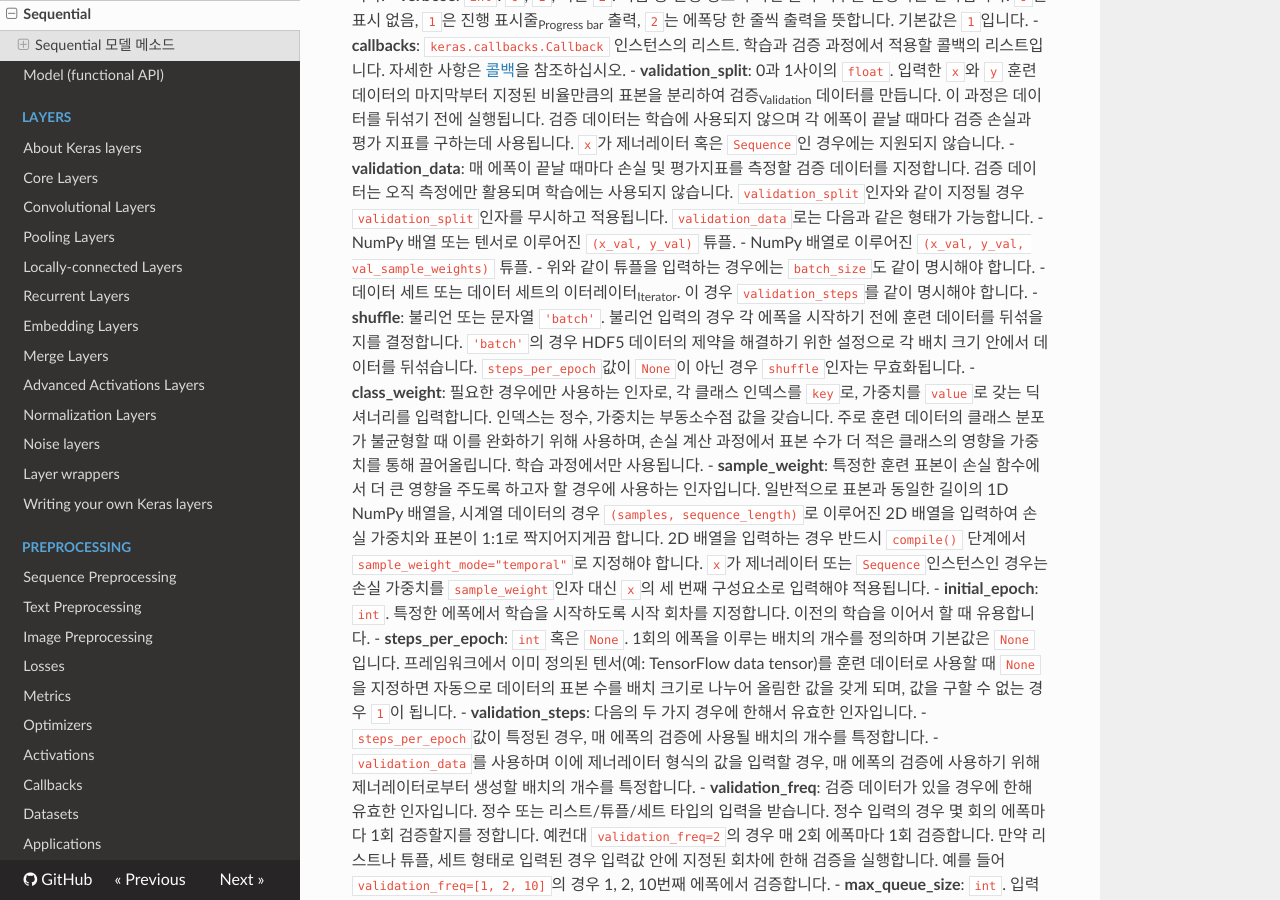
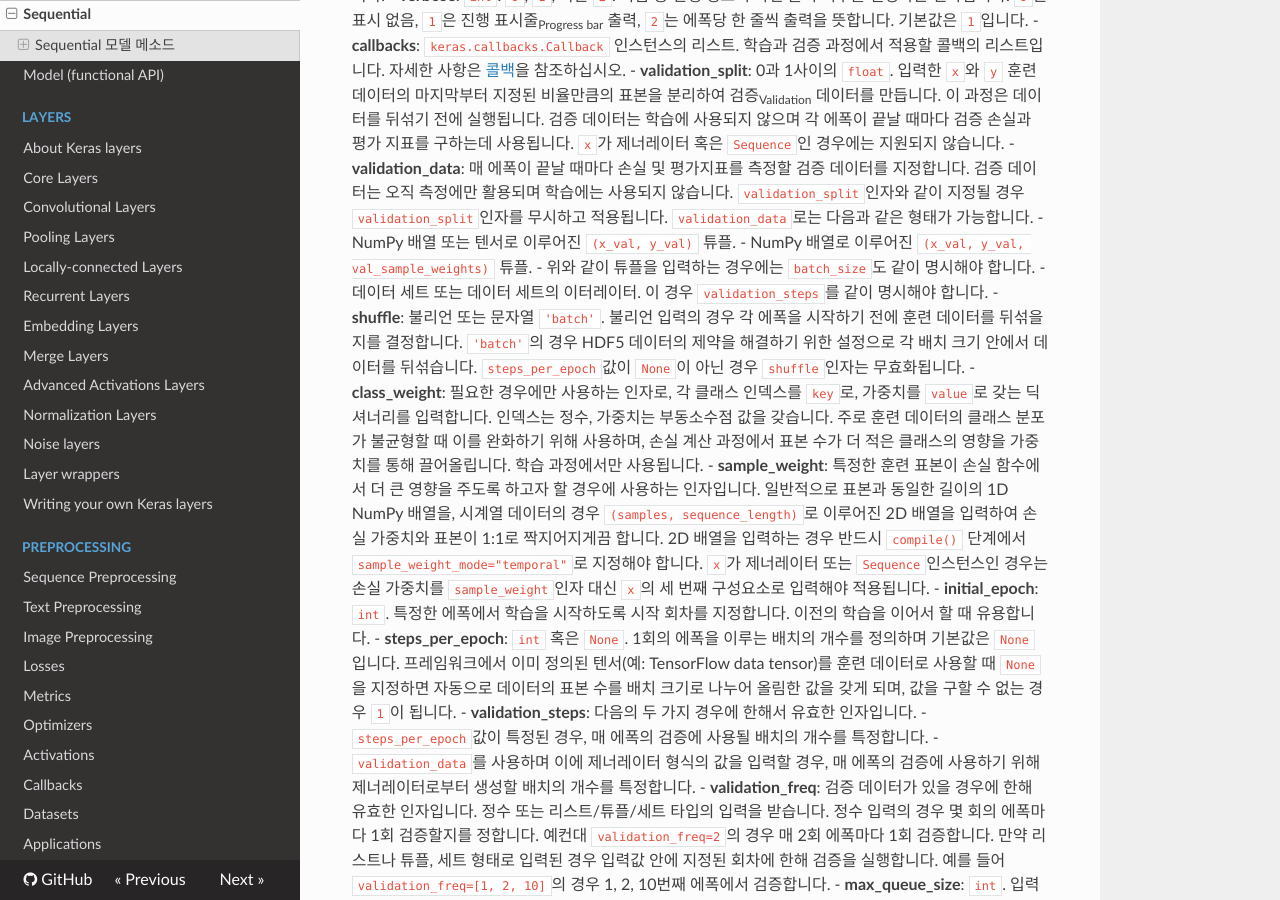
Before and after one commit to keras-team/keras-docs-ko, an MkDocs documentation site: the page built from sources/models/sequential.md, in a window 1280 px wide and 900 px high, scrolled down 1876 px. Built offline with MkDocs 1.6.1, drawn with Linux system fonts in a browser that asks for light colours; nearby versions of some CDN libraries.

Commit message:
Update sequential.md

```diff
--- a/sources/models/sequential.md
+++ b/sources/models/sequential.md
@@ -52,7 +52,7 @@ __인자__
     - NumPy 배열 또는 텐서로 이루어진 `(x_val, y_val)` 튜플.
     - NumPy 배열로 이루어진 `(x_val, y_val, val_sample_weights)` 튜플.
     - 위와 같이 튜플을 입력하는 경우에는 `batch_size`도 같이 명시해야 합니다.
-    - 데이터 세트 또는 데이터 세트의 이터레이터<sub>Iterator</sub>. 이 경우 `validation_steps`를 같이 명시해야 합니다.
+    - 데이터 세트 또는 데이터 세트의 이터레이터. 이 경우 `validation_steps`를 같이 명시해야 합니다.
 - __shuffle__: 불리언 또는 문자열 `'batch'`. 불리언 입력의 경우 각 에폭을 시작하기 전에 훈련 데이터를 뒤섞을지를 결정합니다. `'batch'`의 경우 HDF5 데이터의 제약을 해결하기 위한 설정으로 각 배치 크기 안에서 데이터를 뒤섞습니다. `steps_per_epoch`값이 `None`이 아닌 경우 `shuffle`인자는 무효화됩니다.
 - __class_weight__: 필요한 경우에만 사용하는 인자로, 각 클래스 인덱스를 `key`로, 가중치를 `value`로 갖는 딕셔너리를 입력합니다. 인덱스는 정수, 가중치는 부동소수점 값을 갖습니다. 주로 훈련 데이터의 클래스 분포가 불균형할 때 이를 완화하기 위해 사용하며, 손실 계산 과정에서 표본 수가 더 적은 클래스의 영향을 가중치를 통해 끌어올립니다. 학습 과정에서만 사용됩니다.
 - __sample_weight__: 특정한 훈련 표본이 손실 함수에서 더 큰 영향을 주도록 하고자 할 경우에 사용하는 인자입니다. 일반적으로 표본과 동일한 길이의 1D NumPy 배열을, 시계열 데이터의 경우 `(samples, sequence_length)`로 이루어진 2D 배열을 입력하여 손실 가중치와 표본이 1:1로 짝지어지게끔 합니다. 2D 배열을 입력하는 경우 반드시 `compile()` 단계에서 `sample_weight_mode="temporal"`로 지정해야 합니다. `x`가 제너레이터 또는 `Sequence`인스턴스인 경우는 손실 가중치를 `sample_weight`인자 대신 `x`의 세 번째 구성요소로 입력해야 적용됩니다.
```
